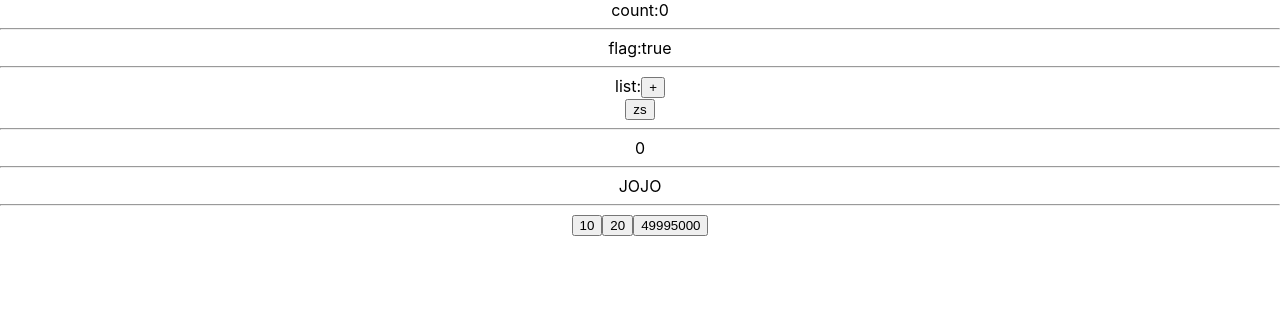
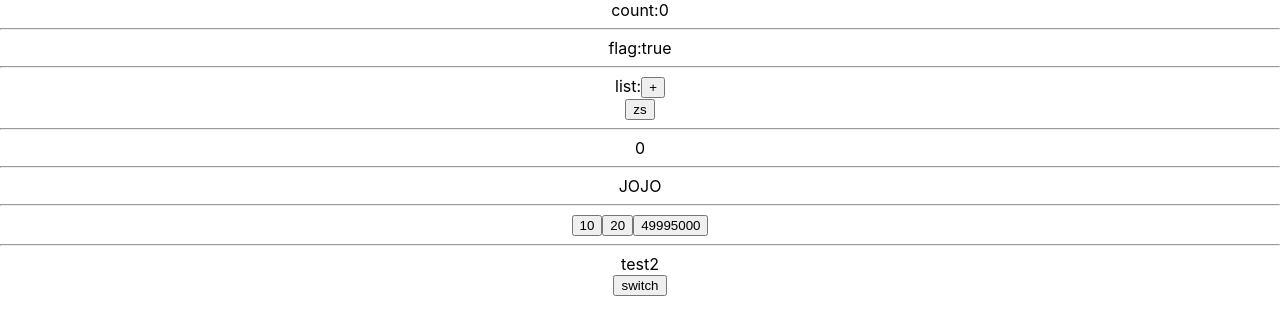
Before and after one commit to stevecyj/react-hooks, a React (Create React App) app: page / in a window 1280 px wide. Shown: the top 334 px of the page. Built offline with nearby package versions, Linux system fonts and the light colour scheme.

Commit message:
useEffect: 清除副作用

```diff
--- a/src/App.js
+++ b/src/App.js
@@ -49,6 +49,20 @@ function App() {
     setList([ 1, 2, 3 ]);
   }
 
+  function Test2() {
+    useEffect(() => {
+      let timer = setInterval(() => {
+        console.log('定時器執行了');
+      }, 1000);
+      return () => {
+        clearInterval(timer);
+      };
+    }, []);
+    return (
+      <div>test2</div>
+    );
+  }
+
   return (
     <div className="App" style={{ height: '1200px' }}>
       count:{count}
@@ -69,6 +83,12 @@ function App() {
       <Counter count={10}/>
       <Counter count={20}/>
       <Counter/>
+      <hr/>
+      {flag && <Test2/>}
+      <button onClick={() => {
+        setFlag(!flag);
+      }}>switch
+      </button>
     </div>
   );
 }
```
